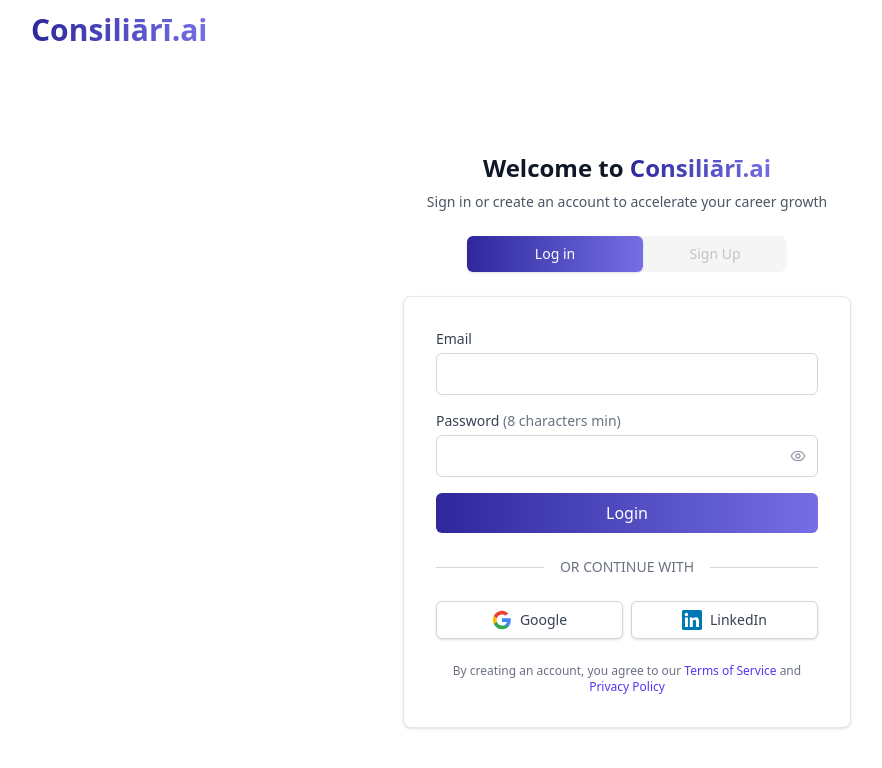
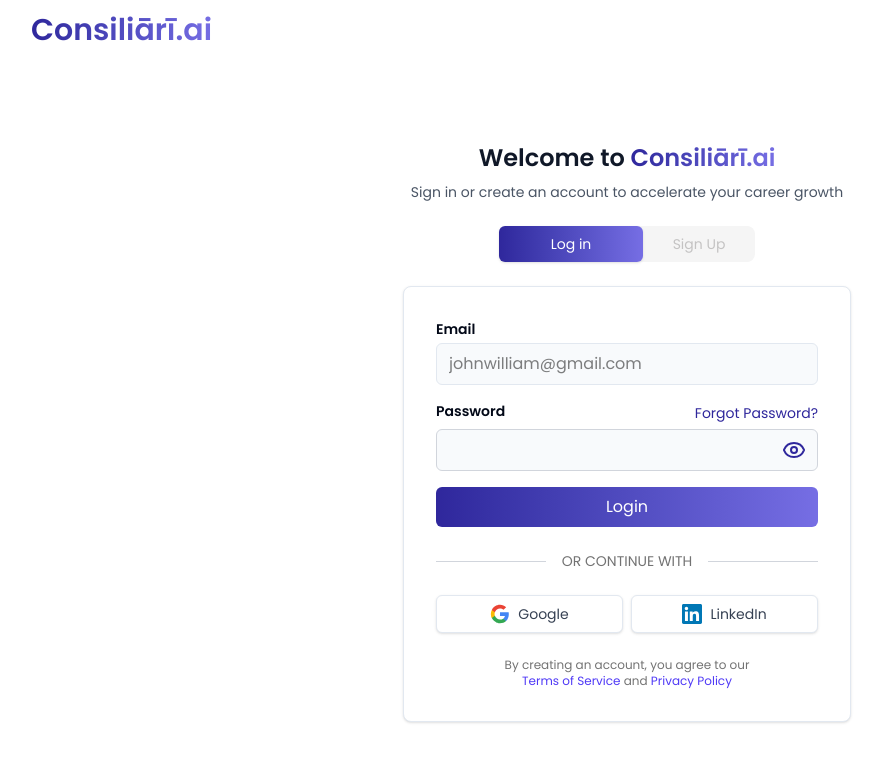
Before and after one commit to zohaib-softaims/consiliari-frontend, a React (Vite) app: page /login in a window 1280 px wide. Shown: the top 768 px of the page, without its empty margins (13-895 px from the left). Built offline with nearby package versions, Linux system fonts and the light colour scheme.

Commit message:
auth pages completed

```diff
--- a/src/components/shared/AuthInputField.jsx
+++ b/src/components/shared/AuthInputField.jsx
@@ -1,18 +1,9 @@
-import React from 'react';
+import React from "react";
 
-function AuthInputField({
-  label,
-  type,
-  name,
-  value,
-  onChange,
-  error,
-  placeholder = '',
-  required = false,
-}) {
+function AuthInputField({ label, type, name, value, onChange, error, placeholder = "", required = false }) {
   return (
     <div>
-      <label htmlFor={name} className="block text-sm font-medium text-gray-700 mb-1">
+      <label htmlFor={name} className="block text-sm font-bold text-[#020817] mb-1">
         {label}
       </label>
       <input
@@ -22,7 +13,9 @@
         value={value}
         onChange={onChange}
         required={required}
-        className={`w-full px-3 py-2 border ${error ? 'border-red-500' : 'border-gray-300'} rounded-md focus:outline-none focus:ring-2 focus:ring-indigo-500 focus:border-transparent`}
+        className={`w-full bg-[#f8fafc] px-3 py-2 border ${
+          error ? "border-red-500" : "border-[#e2e8f0]"
+        } rounded-md focus:outline-none focus:ring-2 focus:ring-indigo-500 focus:border-transparent`}
         placeholder={placeholder}
       />
       {error && <p className="text-red-500 text-xs mt-1">{error}</p>}
--- a/src/components/shared/PasswordInputField.jsx
+++ b/src/components/shared/PasswordInputField.jsx
@@ -1,40 +1,38 @@
-import React, { useState } from 'react';
-import { Eye, EyeOff } from 'lucide-react';
+import { useState } from "react";
+import { Eye, EyeOff } from "lucide-react";
+import { Link } from "react-router-dom";
 
-function PasswordInputField({
-  label,
-  name,
-  value,
-  onChange,
-  error,
-  required = false,
-}) {
+function PasswordInputField({ label, name, value, onChange, error, required = false, forgotLink, placeholder = "" }) {
   const [showPassword, setShowPassword] = useState(false);
 
   return (
     <div>
       <div className="flex justify-between items-center mb-1">
-        <label htmlFor={name} className="block text-sm font-medium text-gray-700">
-          {label} {name === 'password' && <span className="text-gray-500">(8 characters min)</span>}
+        <label htmlFor={name} className="block text-sm font-bold text-[#020817] mb-1">
+          {label}
         </label>
-        {/* Optional: Add Forgot password link here if needed, or keep it outside */}
+        {forgotLink && (
+          <Link to={forgotLink} className="text-sm text-[#2f279c] font-medium hover:underline">
+            Forgot Password?
+          </Link>
+        )}
       </div>
+
       <div className="relative">
         <input
           type={showPassword ? "text" : "password"}
           id={name}
           name={name}
+          placeholder={placeholder}
           value={value}
           onChange={onChange}
           required={required}
-          className={`w-full px-3 py-2 pr-10 border ${error ? 'border-red-500' : 'border-gray-300'} rounded-md focus:outline-none focus:ring-2 focus:ring-indigo-500 focus:border-transparent`}
+          className={`w-full bg-[#f8fafc] px-3 py-2 pr-10 border ${
+            error ? "border-red-500" : "border-gray-300"
+          } rounded-md focus:outline-none focus:ring-2 focus:ring-indigo-500 focus:border-transparent`}
         />
-        <button
-          type="button"
-          onClick={() => setShowPassword(!showPassword)}
-          className="absolute inset-y-0 right-0 pr-3 flex items-center"
-        >
-          {showPassword ? <EyeOff className="h-4 w-4 text-gray-400" /> : <Eye className="h-4 w-4 text-gray-400" />}
+        <button type="button" onClick={() => setShowPassword(!showPassword)} className="absolute inset-y-0 right-0 pr-3 flex items-center">
+          {showPassword ? <EyeOff className="h-6 w-6 text-[#2f279c]" /> : <Eye className="h-6 w-6 text-[#2f279c]" />}
         </button>
       </div>
       {error && <p className="text-red-500 text-xs mt-1">{error}</p>}
--- a/src/global.css
+++ b/src/global.css
@@ -0,0 +1,3 @@
+body {
+  font-family: 'Poppins', sans-serif;
+}
--- a/src/pages/ForgotPasswordPage.jsx
+++ b/src/pages/ForgotPasswordPage.jsx
@@ -35,18 +35,18 @@
   };
 
   return (
-    <div className="min-h-screen bg-gray-50 flex flex-col items-center justify-center">
+    <div className="min-h-screen flex flex-col items-center justify-center">
       <AuthHeader />
 
       <div className="flex flex-col items-center w-full max-w-md mt-20">
         {/* Hero Section */}
         <div className="text-center mb-6">
-          <h2 className="text-2xl font-semibold text-gray-900 mb-2">Forgot Your Password?</h2>
-          <p className="text-gray-600 text-sm">Enter your email address to receive a reset link.</p>
+          <h2 className="text-2xl font-semibold text-gray-900 mb-2">Enter your email</h2>
+          <p className="text-gray-600 text-sm">Enter your email so we can send you a recovery email</p>
         </div>
 
         {/* Main Card */}
-        <div className="w-full bg-white rounded-lg shadow-sm border border-gray-200 p-8">
+        <div className="w-full bg-white rounded-lg shadow-sm border border-[#e2e8f0] p-8 mb-4">
           <form className="space-y-4" onSubmit={handleSubmit}>
             <AuthInputField
               label="Email"
@@ -56,7 +56,7 @@
               onChange={handleInputChange}
               error={errors.email}
               required
-              placeholder="Your email address"
+              placeholder="johnwilliam@gmail.com"
             />
             <button
               type="submit"
--- a/src/pages/LoginPage.jsx
+++ b/src/pages/LoginPage.jsx
@@ -51,7 +51,7 @@
     }
   };
   return (
-    <div className="min-h-screen w-full overflow-x-hidden flex flex-col items-center justify-center">
+    <div className="min-h-screen flex flex-col items-center justify-center">
       <AuthHeader />
 
       <div className="flex flex-col items-center w-full max-w-md mt-20">
@@ -67,22 +67,23 @@
         </div>
 
         {/* Tabs */}
-        <div className="w-full max-w-xs flex mb-6 bg-[#f5f5f5] rounded-lg">
+        <div className="w-full max-w-3xs flex mb-6 bg-[#f5f5f5] rounded-lg">
           <button className="flex-1 py-2 px-4 text-sm font-medium rounded-md bg-gradient-to-r from-[#2F279C] to-[#766EE4] text-white shadow-sm">
             Log in
           </button>
           <Link to="/signup" className="flex-1">
-            <button className="w-full py-2 px-4 text-sm font-medium rounded-md text-[#c4c4c3] hover:text-gray-900 transition-colors">
+            <button className="w-full py-2 px-4 text-sm font-medium rounded-md text-[#c4c3c3] hover:text-gray-900 transition-colors">
               Sign Up
             </button>
           </Link>
         </div>
 
         {/* Main Card */}
-        <div className="w-full bg-white rounded-lg shadow-sm border border-gray-200 p-8">
+        <div className="w-full bg-white rounded-lg shadow-sm border border-[#e2e8f0] p-8 mb-4">
           <form className="space-y-4" onSubmit={handleSubmit}>
             <AuthInputField
               label="Email"
+              placeholder="johnwilliam@gmail.com"
               type="email"
               name="email"
               value={formData.email}
@@ -97,6 +98,7 @@
               onChange={handleInputChange}
               error={errors.password}
               required
+              forgotLink={"/forgot-password"}
             />
             <button
               type="submit"
@@ -108,7 +110,7 @@
 
           <div className="my-6 flex items-center">
             <div className="flex-1 border-t border-gray-300"></div>
-            <span className="px-4 text-sm text-gray-500">OR CONTINUE WITH</span>
+            <span className="px-4 text-sm text-[#737373]">OR CONTINUE WITH</span>
             <div className="flex-1 border-t border-gray-300"></div>
           </div>
 
@@ -117,7 +119,7 @@
             <button
               onClick={handleGoogleLogin}
               type="button"
-              className="w-full flex items-center justify-center px-4 py-2 border border-gray-300 rounded-md shadow-sm text-sm font-medium text-gray-700 bg-white hover:bg-gray-50 focus:outline-none focus:ring-2 focus:ring-indigo-500 focus:ring-offset-2"
+              className="w-full flex items-center justify-center px-4 py-2 border border-[#e2e8f0] rounded-md shadow-sm text-sm font-medium text-gray-700 bg-white hover:bg-gray-50 focus:outline-none focus:ring-2 focus:ring-indigo-500 focus:ring-offset-2"
             >
               <GoogleIcon />
               Google
@@ -125,7 +127,7 @@
 
             <button
               type="button"
-              className="w-full flex items-center justify-center px-4 py-2 border border-gray-300 rounded-md shadow-sm text-sm font-medium text-gray-700 bg-white hover:bg-gray-50 focus:outline-none focus:ring-2 focus:ring-indigo-500 focus:ring-offset-2"
+              className="w-full flex items-center justify-center px-4 py-2 border border-[#e2e8f0] rounded-md shadow-sm text-sm font-medium text-gray-700 bg-white hover:bg-gray-50 focus:outline-none focus:ring-2 focus:ring-indigo-500 focus:ring-offset-2"
             >
               <LinkedinIcon />
               LinkedIn
@@ -134,8 +136,8 @@
 
           {/* Terms of Service */}
           <div className="mt-6 text-center">
-            <p className="text-xs text-gray-500">
-              By creating an account, you agree to our{" "}
+            <p className="text-xs text-[#737373]">
+              By creating an account, you agree to our <br />
               <a href="#" className="text-indigo-600 hover:text-indigo-500">
                 Terms of Service
               </a>{" "}
--- a/src/pages/SignupPage.jsx
+++ b/src/pages/SignupPage.jsx
@@ -45,7 +45,7 @@
   };
 
   return (
-    <div className="min-h-screen bg-gray-50 flex flex-col items-center justify-center px-4">
+    <div className="min-h-screen flex flex-col items-center justify-center">
       <AuthHeader />
 
       <div className="flex flex-col items-center w-full max-w-md mt-20">
@@ -61,9 +61,9 @@
         </div>
 
         {/* Tabs */}
-        <div className="w-full max-w-xs flex mb-6 bg-[#f5f5f5] rounded-lg">
+        <div className="w-full max-w-3xs flex mb-6 bg-[#f5f5f5] rounded-lg">
           <Link to="/login" className="flex-1">
-            <button className="w-full py-2 px-4 text-sm font-medium rounded-md text-[#c4c4c3] hover:text-gray-900 transition-colors">
+            <button className="w-full py-2 px-4 text-sm font-medium rounded-md text-[#c4c3c3] hover:text-gray-900 transition-colors">
               Log in
             </button>
           </Link>
@@ -73,10 +73,11 @@
         </div>
 
         {/* Main Card */}
-        <div className="w-full bg-white rounded-lg shadow-sm border border-gray-200 p-8">
+        <div className="w-full bg-white rounded-lg shadow-sm border border-[#e2e8f0] p-8 mb-4">
           <form className="space-y-4" onSubmit={handleSubmit}>
             <AuthInputField
               label="Full Name"
+              placeholder="John William"
               type="text"
               name="full_name"
               value={formData.full_name}
@@ -86,6 +87,7 @@
             />
             <AuthInputField
               label="Email"
+              placeholder="johnwilliam@gmail.com"
               type="email"
               name="email"
               value={formData.email}
@@ -105,14 +107,14 @@
               type="submit"
               className="w-full bg-gradient-to-r from-[#2F279C] to-[#766EE4] text-white py-2 px-4 rounded-md font-medium hover:bg-indigo-700 focus:outline-none focus:ring-2 focus:ring-indigo-500 focus:ring-offset-2 transition-colors"
             >
-              CREATE ACCOUNT
+              Create a Account
             </button>
           </form>
 
           {/* Divider */}
           <div className="my-6 flex items-center">
             <div className="flex-1 border-t border-gray-300"></div>
-            <span className="px-4 text-sm text-gray-500">OR CONTINUE WITH</span>
+            <span className="px-4 text-sm text-[#737373]">OR CONTINUE WITH</span>
             <div className="flex-1 border-t border-gray-300"></div>
           </div>
 
@@ -120,7 +122,7 @@
           <div className="flex flex-row space-x-2">
             <button
               type="button"
-              className="w-full flex items-center justify-center px-4 py-2 border border-gray-300 rounded-md shadow-sm text-sm font-medium text-gray-700 bg-white hover:bg-gray-50 focus:outline-none focus:ring-2 focus:ring-indigo-500 focus:ring-offset-2"
+              className="w-full flex items-center justify-center px-4 py-2 border border-[#e2e8f0] rounded-md  text-sm font-medium text-gray-700 bg-white hover:bg-gray-50 focus:outline-none focus:ring-2 focus:ring-indigo-500 focus:ring-offset-2"
             >
               <GoogleIcon />
               Google
@@ -128,7 +130,7 @@
 
             <button
               type="button"
-              className="w-full flex items-center justify-center px-4 py-2 border border-gray-300 rounded-md shadow-sm text-sm font-medium text-gray-700 bg-white hover:bg-gray-50 focus:outline-none focus:ring-2 focus:ring-indigo-500 focus:ring-offset-2"
+              className="w-full flex items-center justify-center px-4 py-2 border border-[#e2e8f0] rounded-md  text-sm font-medium text-gray-700 bg-white hover:bg-gray-50 focus:outline-none focus:ring-2 focus:ring-indigo-500 focus:ring-offset-2"
             >
               <LinkedinIcon />
               LinkedIn
@@ -137,8 +139,8 @@
 
           {/* Terms of Service */}
           <div className="mt-6 text-center">
-            <p className="text-xs text-gray-500">
-              By creating an account, you agree to our{" "}
+            <p className="text-xs text-[#737373]">
+              By creating an account, you agree to our <br />
               <a href="#" className="text-indigo-600 hover:text-indigo-500">
                 Terms of Service
               </a>{" "}
--- a/src/validations/authValidations.js
+++ b/src/validations/authValidations.js
@@ -46,4 +46,8 @@
 
 export const resetPasswordSchema = z.object({
   password: passwordSchema,
+  confirmPassword: passwordSchema,
+}).refine((data) => data.password === data.confirmPassword, {
+  message: "Passwords do not match",
+  path: ["confirmPassword"],
 });
```
Also changed, not shown: src/pages/UpdatePasswordPage.jsx (+5 -42 lines).
